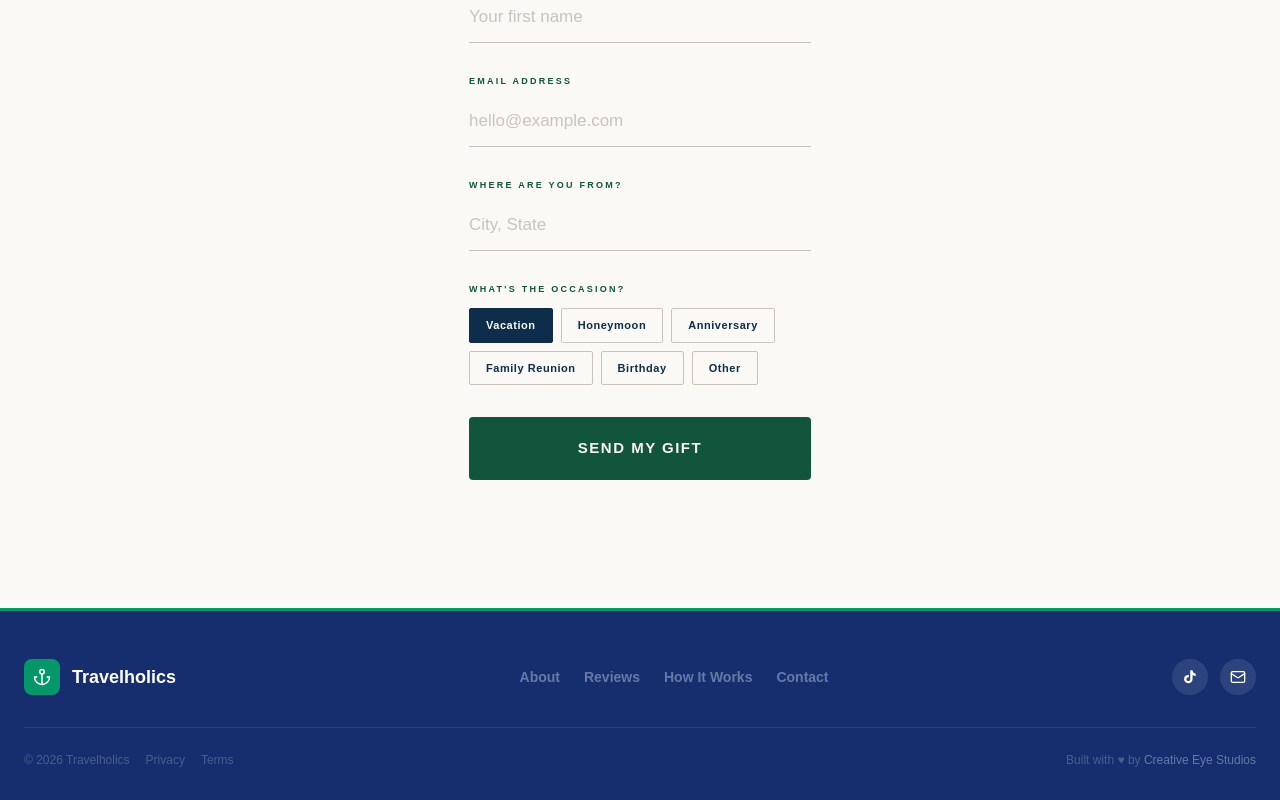
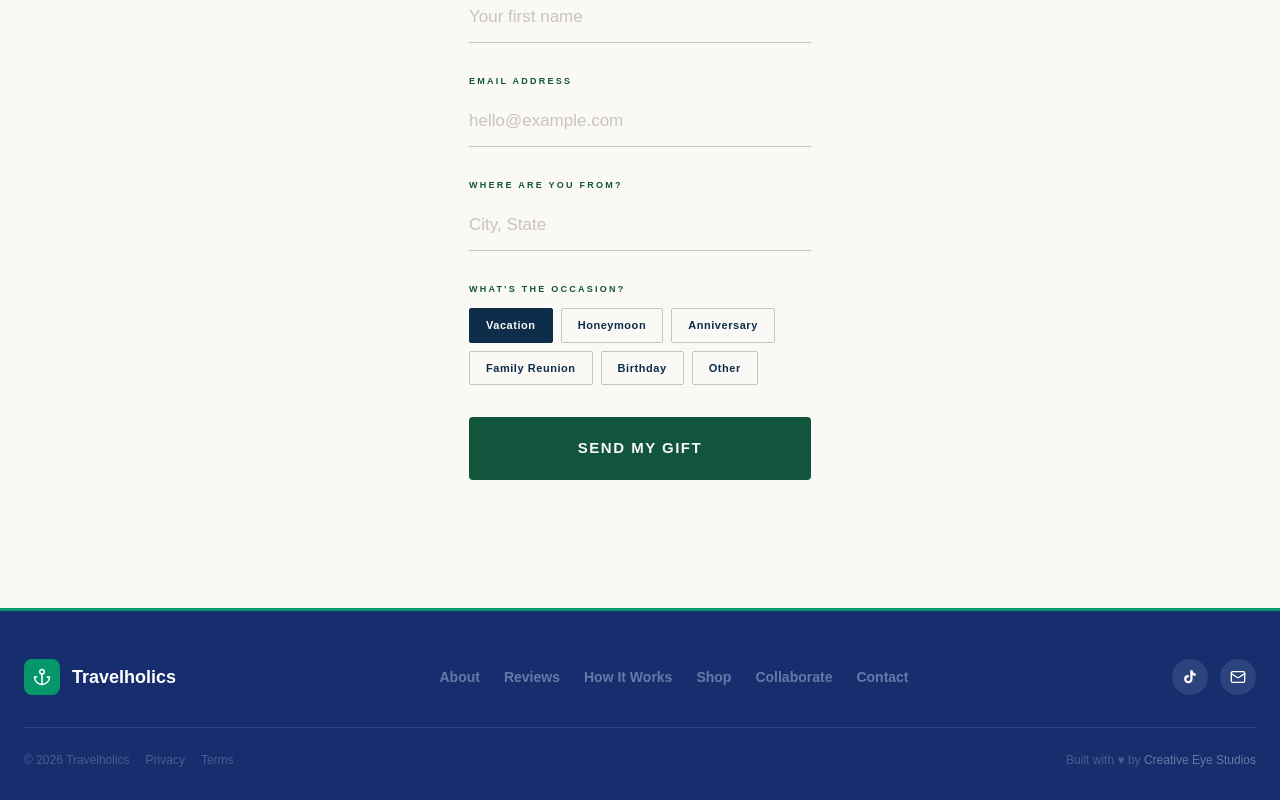
Before and after one commit to mrrickyspanish/travelholics, a Next.js app: page /duck-hunt in a window 1280 px wide. Shown: the part 1080-1880 px from the top of the page. Built offline with nearby package versions, Linux system fonts and the light colour scheme; no server answers.

Commit message:
homepage: update hero and footer content

```diff
--- a/components/footer.tsx
+++ b/components/footer.tsx
@@ -11,11 +11,6 @@ export const Footer = () => {
         <div className="flex flex-col md:flex-row items-start md:items-center justify-between gap-8 mb-8">
           {/* Brand */}
           <div className="flex items-center gap-3">
-            {/*
-              REPLACE with finalized logo:
-              <Image src="/images/travelholics-logo.png" alt="Travelholics"
-                width={140} height={32} />
-            */}
             <div className="w-9 h-9 rounded-lg bg-[#059669] flex items-center justify-center">
               <Anchor size={18} className="text-white" />
             </div>
@@ -25,7 +20,7 @@ export const Footer = () => {
           </div>
 
           {/* Nav links */}
-          <div className="flex items-center gap-6 text-sm font-semibold">
+          <div className="flex items-center gap-6 text-sm font-semibold flex-wrap">
             <a
               href="#about"
               className="text-blue-100/40 hover:text-white transition-colors"
@@ -44,6 +39,18 @@ export const Footer = () => {
             >
               How It Works
             </a>
+            <Link
+              href="/shop"
+              className="text-blue-100/40 hover:text-white transition-colors"
+            >
+              Shop
+            </Link>
+            <Link
+              href="/collaborate"
+              className="text-blue-100/40 hover:text-white transition-colors"
+            >
+              Collaborate
+            </Link>
             <a
               href="#contact"
               className="text-blue-100/40 hover:text-white transition-colors"
--- a/components/hero.tsx
+++ b/components/hero.tsx
@@ -82,7 +82,8 @@ export const Hero = () => {
               transition={{ duration: 0.6, delay: 0.3 }}
               className="text-lg lg:text-xl text-slate-500 leading-relaxed max-w-xl mb-8"
             >
-              Need help planning a cruise, want the products I actually use, or looking to collaborate with Travelholics? You&apos;re in the right place.
+              20 years at sea. Real advice from someone who&apos;s actually been there.
+              No booking fees — just a real person who treats your vacation like it&apos;s her own.
             </motion.p>
 
             <motion.div
```
